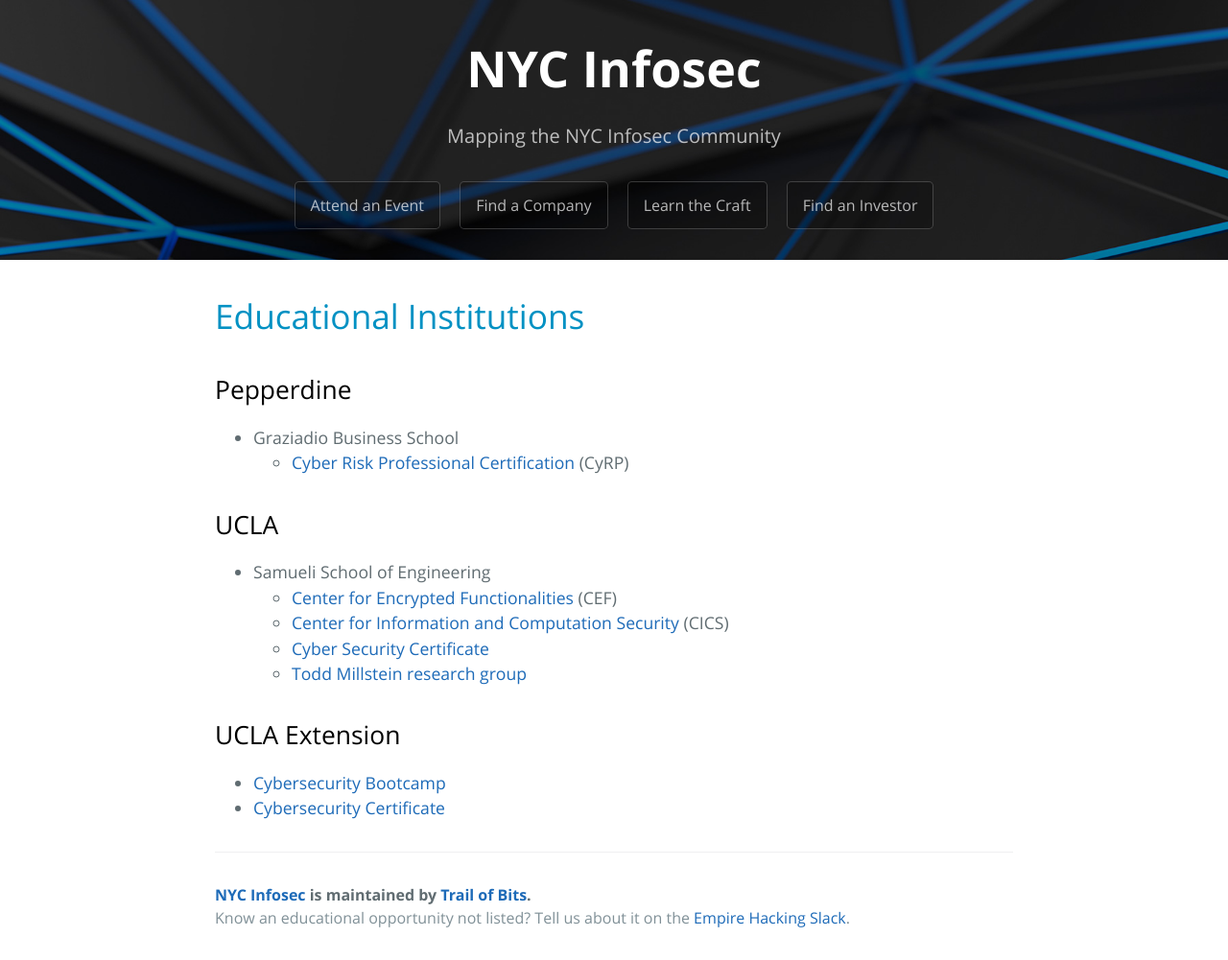
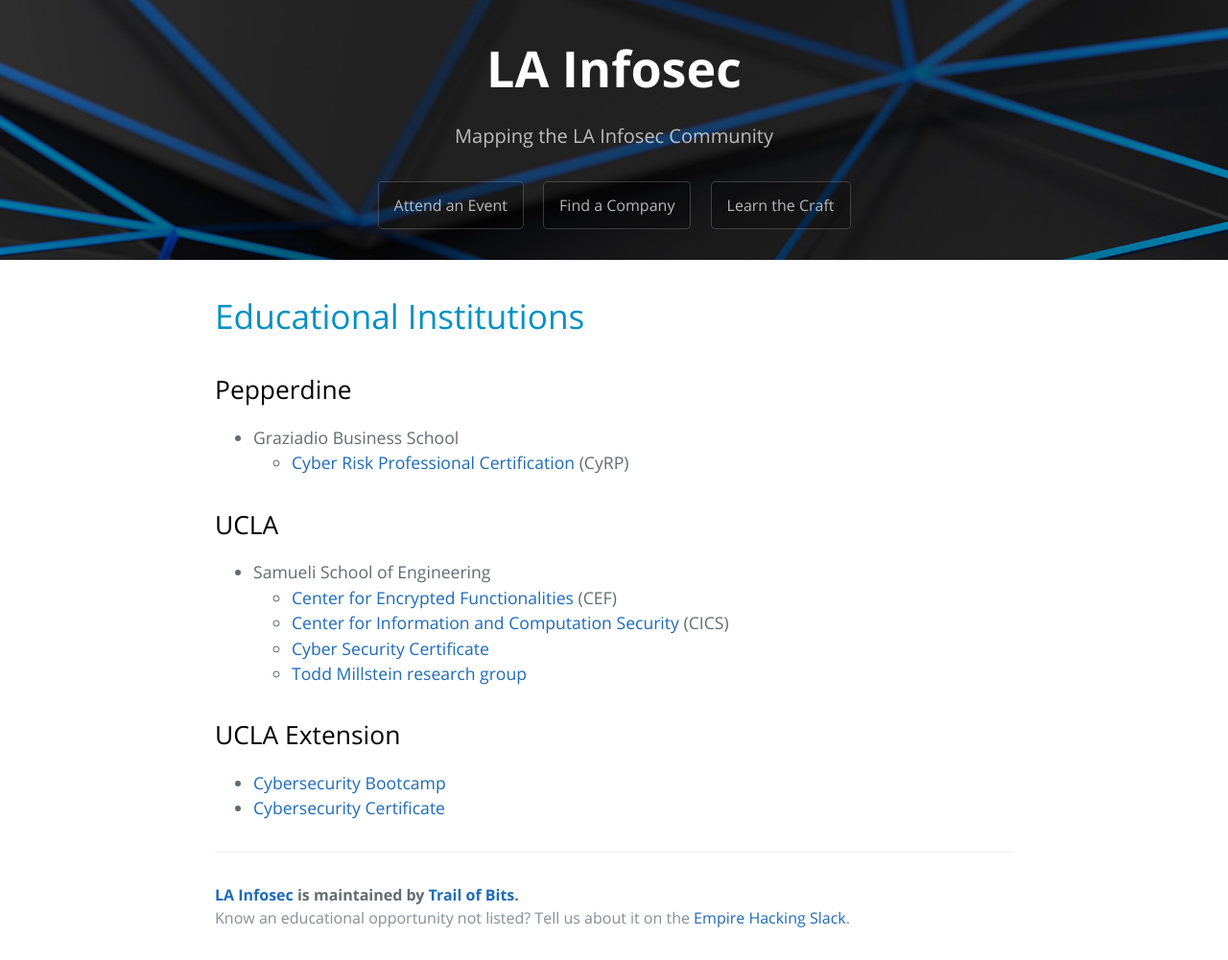
Before and after one commit to sanitybit/pdx-infosec, a Jekyll site: the page built from learn.md, in a window 1280 px wide. Shown: the whole page at 96% size. Built offline with Jekyll 4.4.1, drawn with Linux system fonts in a browser that asks for light colours; our own code applies the rules of GitHub Pages for plain Markdown files.

Commit message:
NYC -> LA

```diff
--- a/BingSiteAuth.xml
+++ /dev/null
@@ -1,4 +0,0 @@
-<?xml version="1.0"?>
-<users>
-	<user>635C2AFC5676B777F38555D0B3250CB3</user>
-</users>
--- a/_includes/footer.html
+++ b/_includes/footer.html
@@ -1,5 +1,4 @@
       <footer class="site-footer">
-        <span class="site-footer-owner"><a href="https://github.com/trailofbits/nyc-infosec">NYC Infosec</a> is maintained by <a href="https://github.com/trailofbits">Trail of Bits</a>.</span>
-
+        <span class="site-footer-owner"><a href="https://github.com/trailofbits/la-infosec">LA Infosec</a> is maintained by <a href="https://github.com/trailofbits">Trail of Bits</a>.</span>
         <span class="site-footer-credits">Know {{ page.footer }} not listed? Tell us about it on the <a href="https://empireslacking.herokuapp.com">Empire Hacking Slack</a>.</span>
       </footer>
--- a/_includes/header.html
+++ b/_includes/header.html
@@ -1,8 +1,7 @@
     <section class="page-header">
-      <h1 class="project-name">NYC Infosec</h1>
-      <h2 class="project-tagline">Mapping the NYC Infosec Community</h2>
+      <h1 class="project-name">LA Infosec</h1>
+      <h2 class="project-tagline">Mapping the LA Infosec Community</h2>
       <a href="/" class="btn">Attend an Event</a>
       <a href="/companies/" class="btn">Find a Company</a>
       <a href="/learn/" class="btn">Learn the Craft</a>
-      <a href="/investors/" class="btn">Find an Investor</a>
     </section>
--- a/googlef2f1c0f260c8eaf0.html
+++ /dev/null
@@ -1 +0,0 @@
-google-site-verification: googlef2f1c0f260c8eaf0.html
```
Also changed, not shown: CONTRIBUTING.md (+3 -3 lines), README.md (+1 -5 lines), _includes/head.html (+0 -10 lines), investors.md (deleted, +0 -9 lines).
